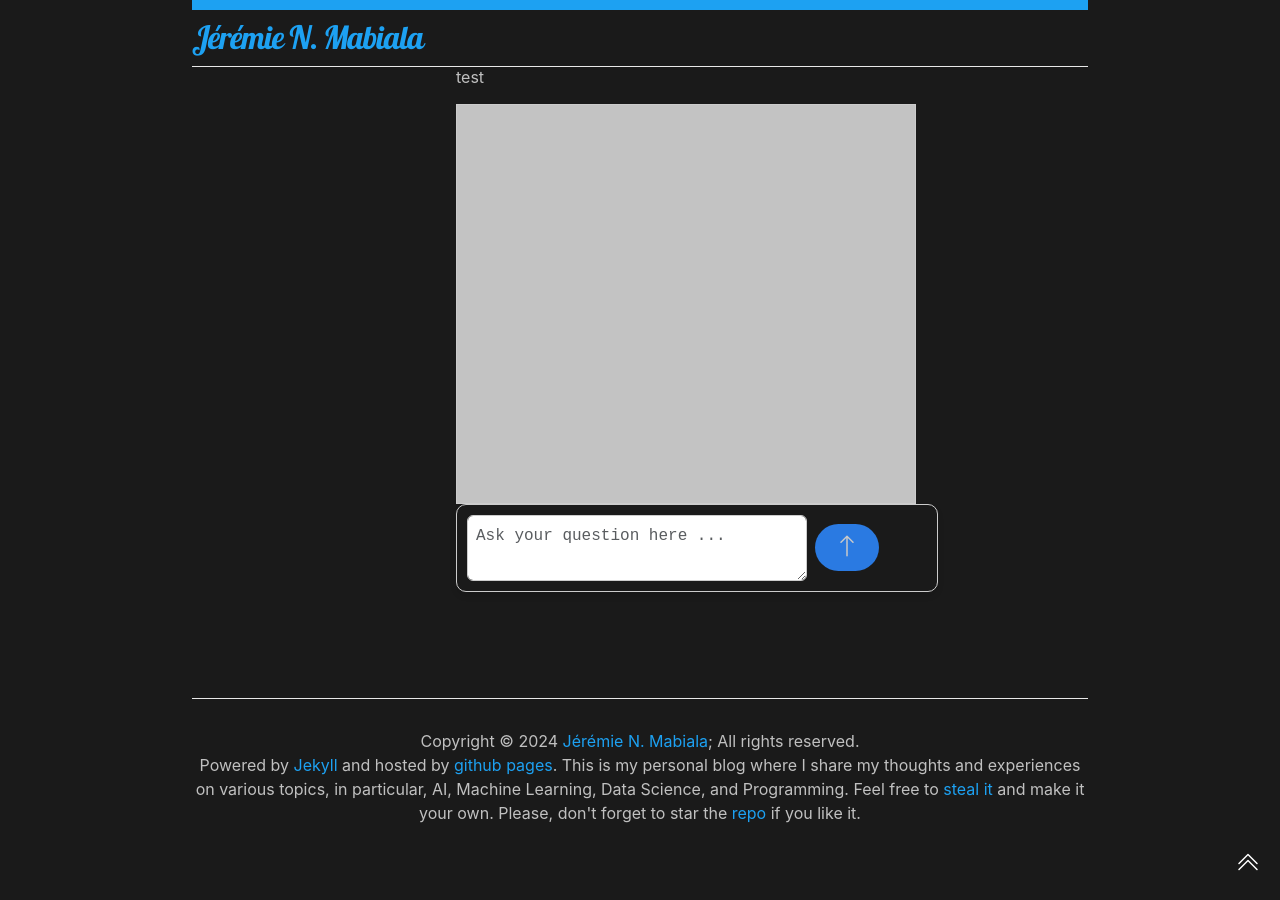
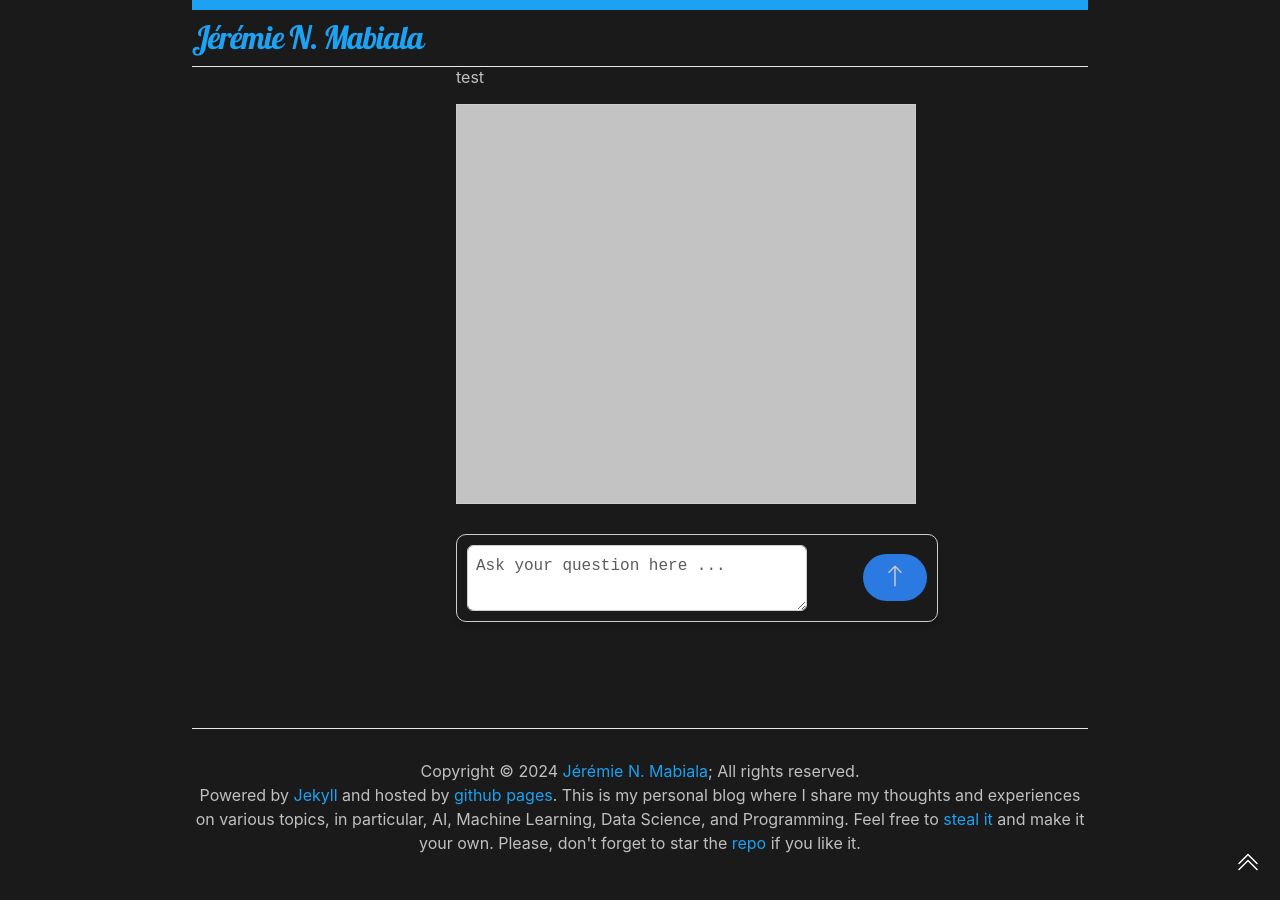
Before and after one commit to jnlandu/jnlandu.github.io, a Jekyll site: the page built from chat-with-me.html, in a window 1280 px wide and 900 px high, scrolled down 263 px. Built offline with Jekyll 4.4.1, drawn with Linux system fonts in a browser that asks for light colours; before the commit the page ends 1133 px from its top, so only the background shows below that.

Commit message:
update UI chat, fix a bug in chat.js

```diff
--- a/assets/chat.css
+++ b/assets/chat.css
@@ -9,13 +9,16 @@
   margin-bottom: 20px;
 }
 .question-input {
+  display: flex;
+  justify-content: space-between;
+  align-items: center;
+  gap: 30px;
   width: 100%;
   padding: 10px;
   border: 1px solid #ccc;
   border-radius: 10px;
   margin-bottom: 10px;
   box-shadow: 0 4px 6px rgba(0, 0, 0, 0.1);
-
   /*  */
   min-height: 40px;
   flex: 0 0;
@@ -29,9 +32,7 @@
   border-radius: 180px;
   max-width: max-content;
 }
-.send-btn:hover {
-  /* background-color: #171717; */
-}
+
 .download-container {
   display: flex;
   justify-content: space-between;
@@ -48,10 +49,9 @@
 
 .chat-container {
   height: 400px;
-  /* width: 100%; */
-  /* border: 2px solid black; */
   display: flex;
   flex-direction: column;
+  margin-bottom: 30px;
 }
 
 .chat-box {
@@ -104,7 +104,6 @@
   padding: 10px;
   border: 1px solid #ccc;
 }
-
 button {
   width: 25%;
   padding: 10px;
--- a/chat-with-me.html
+++ b/chat-with-me.html
@@ -17,27 +17,14 @@ permalink: /chat-with-me.html
     </button>
 </div>
 <p id="download-status" class="hidden download-status-color"></p>
+
 <p class="test"> test </p>
+
 <div class="chat-container">
       <div id="chat-box" class="chat-box"></div>
       <div id="chat-stats" class="chat-stats hidden"></div>
-
-      <!-- <div class="chat-input-container question-input d-flex align-items-center gap-2">
-        <textarea
-        id="user-input"
-        class="form-control p-2"
-        placeholder="Ask your question here ..."
-        rows="2"
-        type="text"
-        ></textarea>
-        <button  id="send"  class="btn send-btn">
-            <svg width="24" height="24" fill="#c9c9c9">
-                <use xlink:href="#arrow-top"></use>
-            </svg>
-        </button>
-      </div>   -->
- </div>
- <div class="question-input d-flex align-items-center gap-2">
+</div>
+<div class="question-input">
     <textarea
         id="user-input"
         class="form-control p-2"
```
